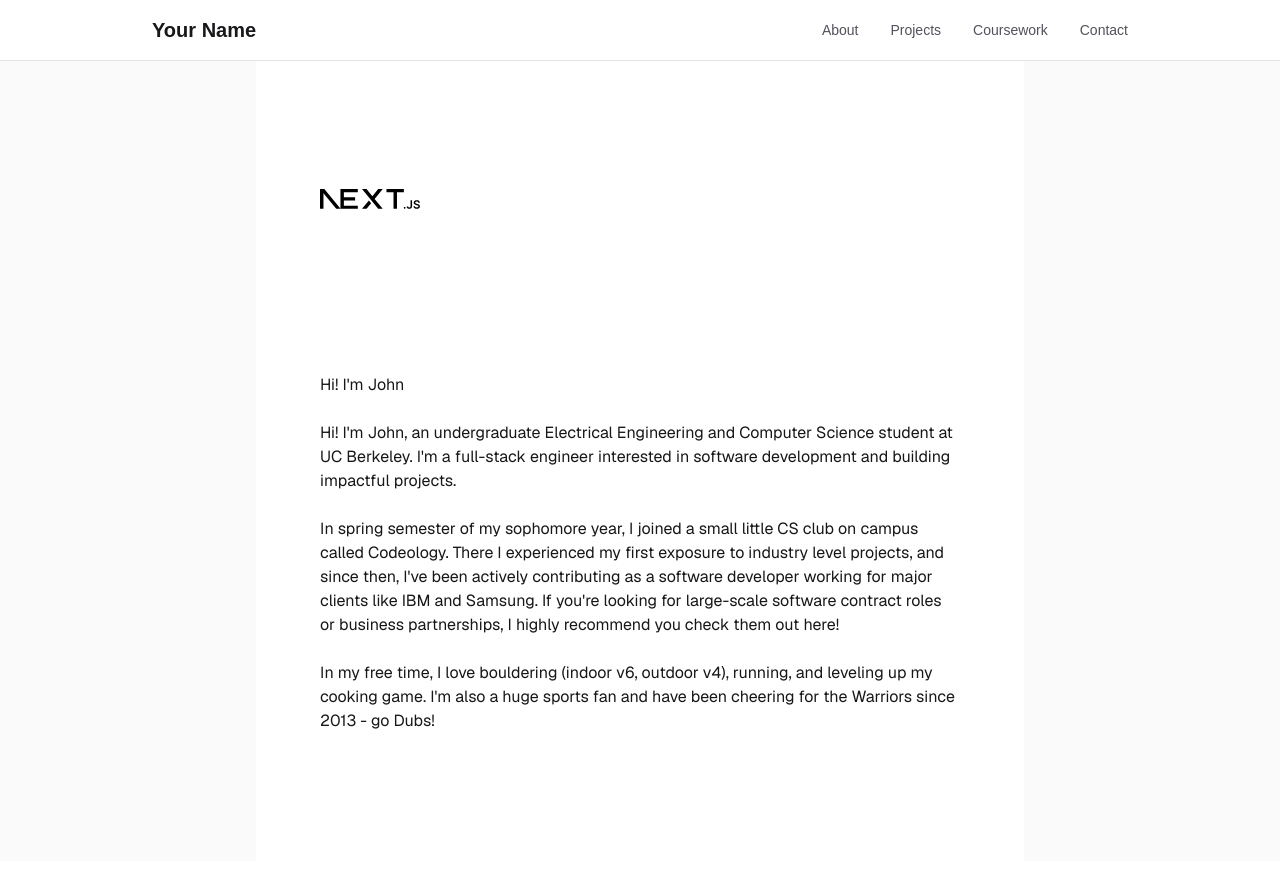
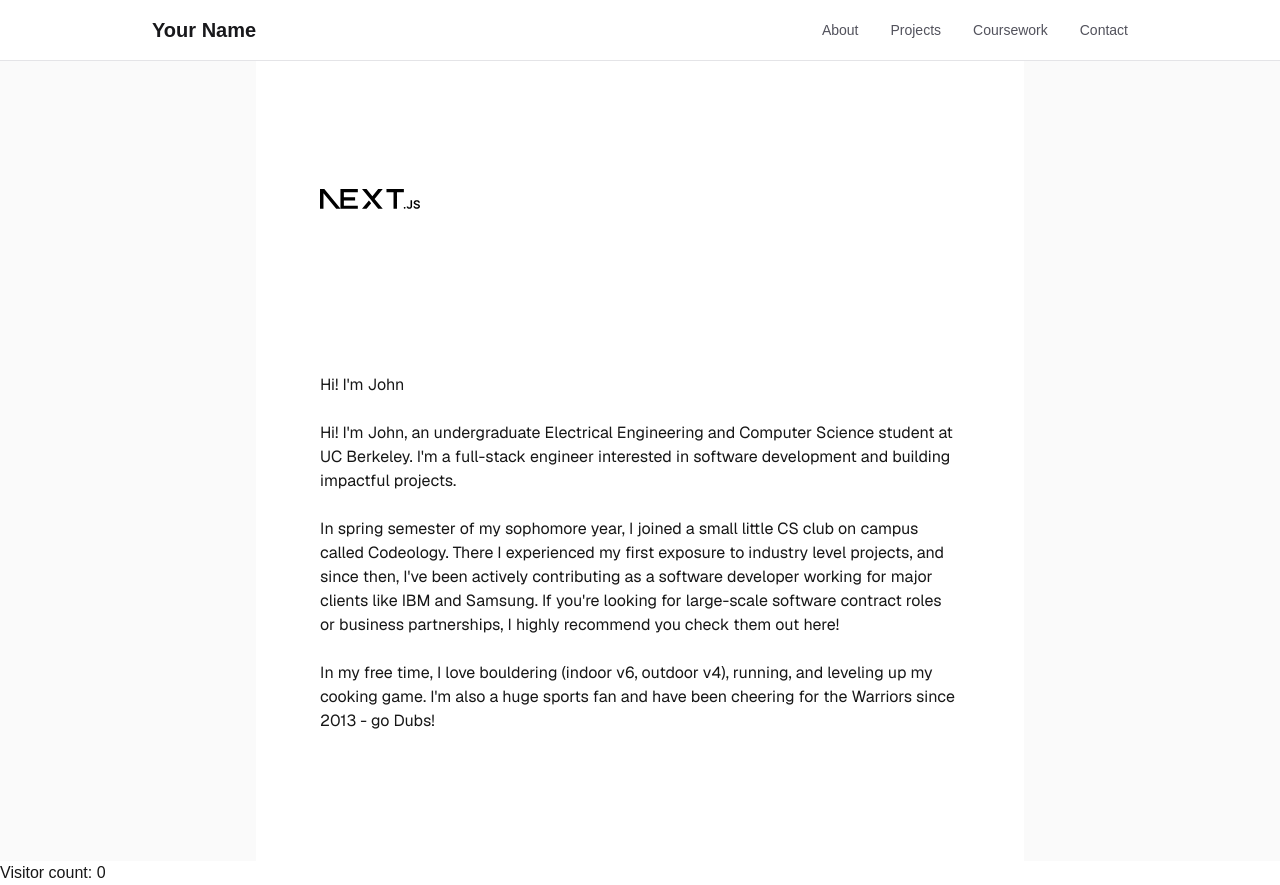
Before and after one commit to johnglensiy/boichik-bagel, a Next.js app: page / in a window 1280 px wide. Before the commit the page ends 861 px from the top, so only its background shows below. Built offline with nearby package versions, Linux system fonts and the light colour scheme; no server answers; the database is empty.

Commit message:
feat: add visitor component as server component

```diff
--- a/src/app/layout.tsx
+++ b/src/app/layout.tsx
@@ -3,6 +3,7 @@ import { Geist, Geist_Mono } from "next/font/google";
 import "./globals.css";
 
 import Header from "@/components/Header";
+import VisitorCounter from "@/components/VisitorCounter";
 
 const geistSans = Geist({
   variable: "--font-geist-sans",
@@ -31,6 +32,7 @@ export default function RootLayout({
       >
         <Header/>
         {children}
+        <VisitorCounter/>
       </body>
     </html>
   );
--- /dev/null
+++ b/src/components/VisitorCounter.tsx
@@ -0,0 +1,7 @@
+'use server'
+import redis from '@/util/redis';
+
+export default async function VisitorCounter() {
+  const count = await redis.get('visitor-count'); // atomic increment
+  return <p>Visitor count: {Number(count)}</p>;
+}
```
